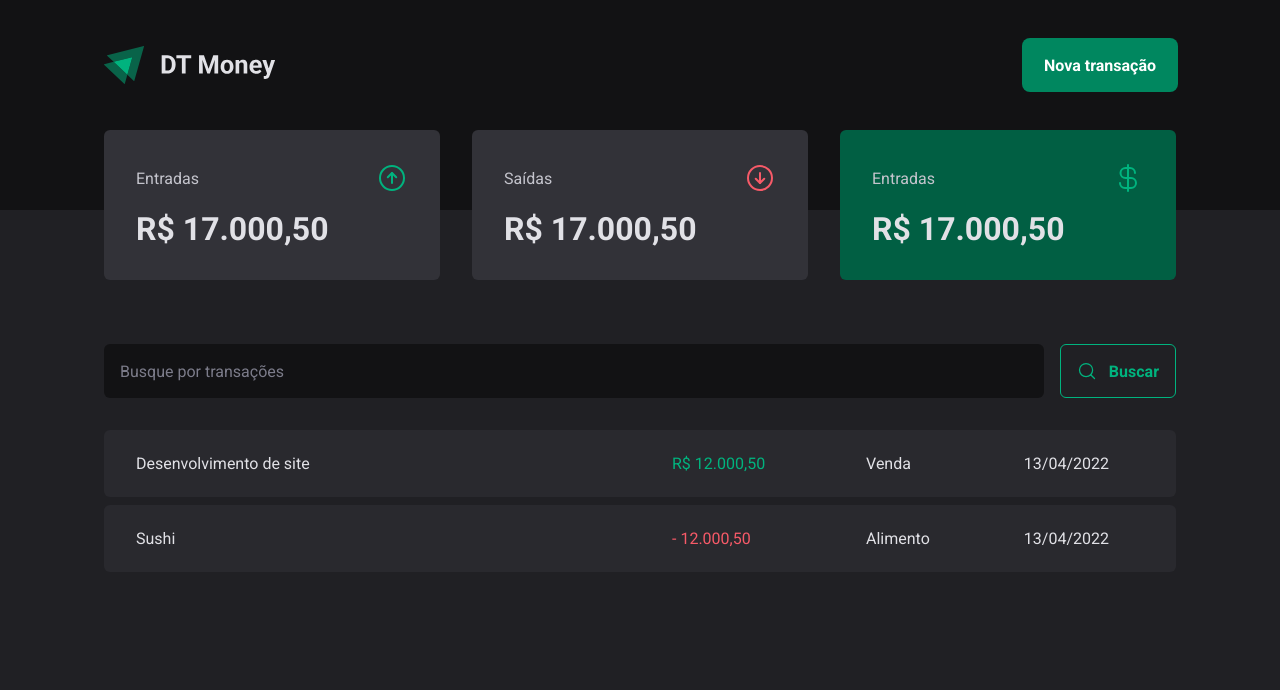
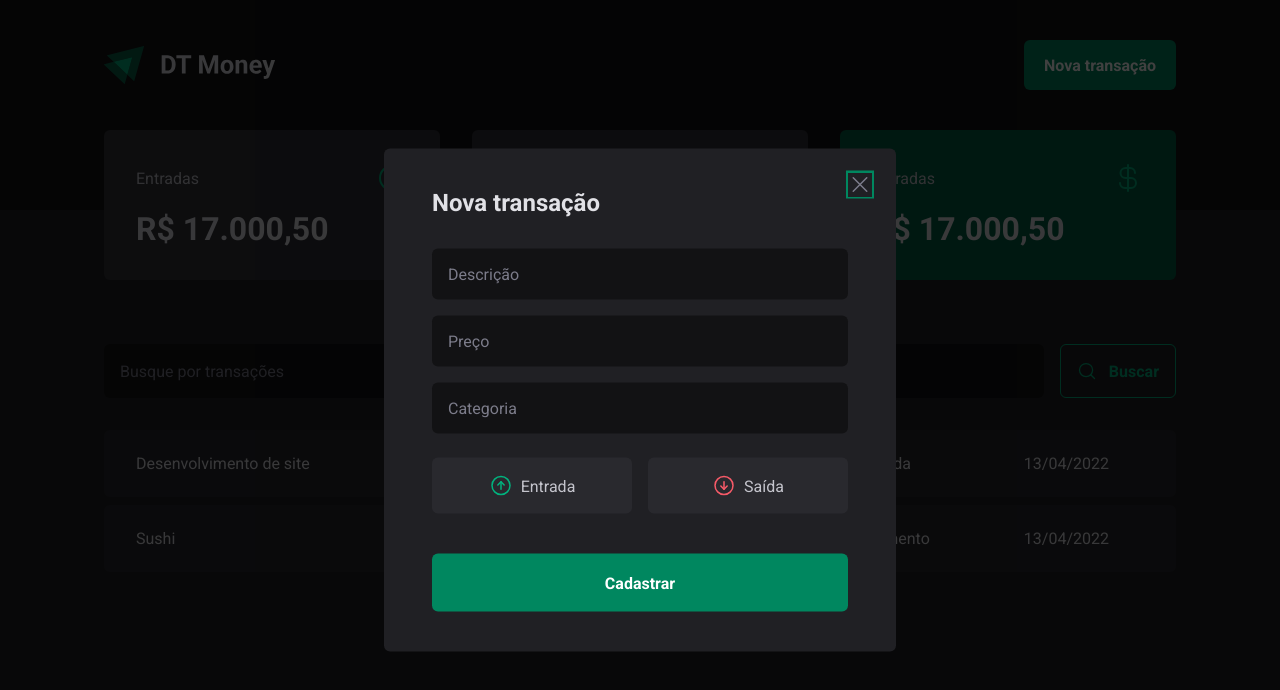
Before and after one commit to igor-marchi/03-dt-money, a React (Vite) app: page / in a window 1280 px wide. Both pictures are taken after a click on the button "Nova transação". Shown: the top 690 px of the page. Built offline with nearby package versions, Linux system fonts and the light colour scheme.

Commit message:
create modal using redix lib

```diff
--- a/package.json
+++ b/package.json
@@ -9,6 +9,8 @@
     "preview": "vite preview"
   },
   "dependencies": {
+    "@radix-ui/react-dialog": "^1.0.0",
+    "@radix-ui/react-radio-group": "^1.0.0",
     "phosphor-react": "^1.4.1",
     "react": "^18.2.0",
     "react-dom": "^18.2.0",
--- a/src/components/Header/index.tsx
+++ b/src/components/Header/index.tsx
@@ -1,13 +1,22 @@
 import { HeaderContainer, HeaderContent, NewTransactionButton } from "./styles";
+import * as Dialog from "@radix-ui/react-dialog";
 
 import logoImg from "../../assets/logo.svg";
+import { NewTransactionModal } from "../NewTransactionModal";
 
 export function Header() {
   return (
     <HeaderContainer>
       <HeaderContent>
         <img src={logoImg} alt="" />
-        <NewTransactionButton>Nova transação</NewTransactionButton>
+
+        <Dialog.Root>
+          <Dialog.Trigger asChild>
+            <NewTransactionButton>Nova transação</NewTransactionButton>
+          </Dialog.Trigger>
+
+          <NewTransactionModal />
+        </Dialog.Root>
       </HeaderContent>
     </HeaderContainer>
   );
--- /dev/null
+++ b/src/components/NewTransactionModal/index.tsx
@@ -0,0 +1,45 @@
+import * as Dialog from "@radix-ui/react-dialog";
+import { ArrowCircleDown, ArrowCircleUp, X } from "phosphor-react";
+
+import {
+  CloseButton,
+  Content,
+  Overlay,
+  TransactionButton,
+  TransactionTypeContainer,
+} from "./styles";
+
+export function NewTransactionModal() {
+  const radioGroupValue = ["income", "outcome"];
+
+  return (
+    <Dialog.Portal>
+      <Overlay />
+      <Content>
+        <Dialog.Title>Nova transação</Dialog.Title>
+        <CloseButton>
+          <X size={24} />
+        </CloseButton>
+
+        <form action="">
+          <input type="text" placeholder="Descrição" required />
+          <input type="number" placeholder="Preço" required />
+          <input type="text" placeholder="Categoria" required />
+
+          <TransactionTypeContainer>
+            <TransactionButton variant="income" value="income">
+              <ArrowCircleUp size={24} />
+              Entrada
+            </TransactionButton>
+            <TransactionButton variant="outcome" value="outcome">
+              <ArrowCircleDown size={24} />
+              Saída
+            </TransactionButton>
+          </TransactionTypeContainer>
+
+          <button type="submit">Cadastrar</button>
+        </form>
+      </Content>
+    </Dialog.Portal>
+  );
+}
--- /dev/null
+++ b/src/components/NewTransactionModal/styles.ts
@@ -0,0 +1,119 @@
+import styled from "styled-components";
+import * as Dialog from "@radix-ui/react-dialog";
+import * as RadioGroup from "@radix-ui/react-radio-group";
+
+export const Overlay = styled(Dialog.Overlay)`
+  position: fixed;
+  width: 100vw;
+  height: 100vh;
+  inset: 0;
+  background: rgba(0, 0, 0, 0.75);
+`;
+
+export const Content = styled(Dialog.Content)`
+  min-width: 32rem;
+  border-radius: 6px;
+  padding: 2.5rem 3rem;
+  background: ${(props) => props.theme["gray-800"]};
+
+  // hack to centralize
+  position: fixed;
+  top: 50%;
+  left: 50%;
+  transform: translate(-50%, -50%);
+
+  form {
+    margin-top: 2rem;
+
+    display: flex;
+    flex-direction: column;
+    gap: 1rem;
+
+    input {
+      border-radius: 6px;
+      border: 0;
+      background: ${(props) => props.theme["gray-900"]};
+      color: ${(props) => props.theme["gray-300"]};
+      padding: 1rem;
+
+      &::placeholder {
+        color: ${(props) => props.theme["gray-500"]};
+      }
+    }
+
+    button[type="submit"] {
+      height: 58px;
+      border: 0;
+      background: ${(props) => props.theme["green-500"]};
+      color: ${(props) => props.theme.white};
+      font-weight: bold;
+      padding: 0 1.25rem;
+      border-radius: 6px;
+      margin-top: 1.5rem;
+
+      &:hover {
+        background: ${(props) => props.theme["green-700"]};
+        transition: background-color 0.2s;
+      }
+    }
+  }
+`;
+
+export const CloseButton = styled(Dialog.Close)`
+  position: absolute;
+  background: transparent;
+  border: 0;
+  top: 1.5rem;
+  right: 1.5rem;
+  line-height: 0;
+  color: ${(props) => props.theme["gray-500"]};
+`;
+
+export const TransactionTypeContainer = styled(RadioGroup.Root)`
+  display: grid;
+  grid-template-columns: repeat(2, 1fr);
+  gap: 1rem;
+  margin-top: 0.5rem;
+`;
+
+interface TransactionTypeButtonProps {
+  variant: "income" | "outcome";
+}
+
+export const TransactionButton = styled(
+  RadioGroup.Item
+)<TransactionTypeButtonProps>`
+  background: ${(props) => props.theme["gray-700"]};
+  padding: 1rem;
+  display: flex;
+  align-items: center;
+  justify-content: center;
+  gap: 0.5rem;
+  border-radius: 6px;
+  border: 0;
+  color: ${(props) => props.theme["gray-300"]};
+
+  svg {
+    color: ${(props) =>
+      props.variant === "income"
+        ? props.theme["green-300"]
+        : props.theme["red-300"]};
+  }
+
+  &[data-state="unchecked"]:hover {
+    background: ${(props) => props.theme["gray-600"]};
+    transition: background-color 0.2s;
+  }
+
+  &[data-state="checked"] {
+    color: ${(props) => props.theme.white};
+    background: ${(props) =>
+      props.variant === "income"
+        ? props.theme["green-500"]
+        : props.theme["red-500"]};
+
+    svg {
+      color: ${(props) => props.theme.white};
+    }
+  }
+`;
```
Also changed, not shown: 1 other file (tests, documents, lock files or other folders).
